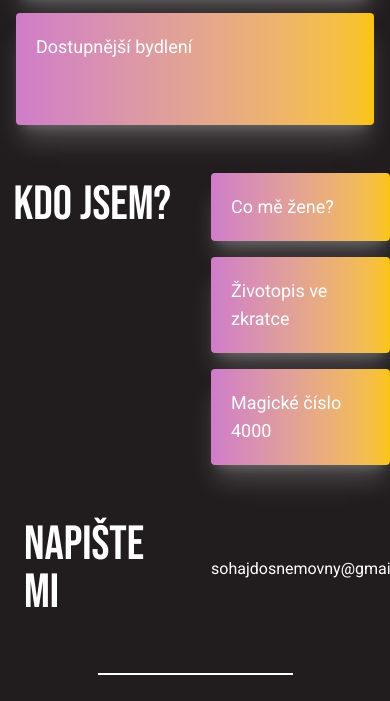
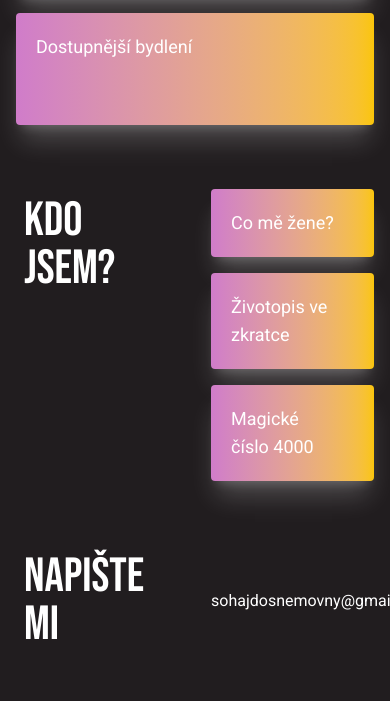
Before and after one commit to pavlinaroznik/jan-marek, a website built with Vite: page index.html in a window 390 px wide. Shown: the part 2110-2811 px from the top of the page. Built offline with nearby package versions, Linux system fonts and the light colour scheme.

Commit message:
screen sizing faq

```diff
--- a/index.html
+++ b/index.html
@@ -76,11 +76,11 @@
         </div>
       </button>
     </div>
-      <div id="faq" class="grid grid-cols-2 items-start w-full gap-8 my-8">
+      <div id="faq" class="grid grid-cols-2 items-start w-full gap-8 my-8 p-4 lg:p-0">
         <h3 class="font-bebas-neue text-5xl justify-self-end p-2">
           KDO JSEM?
         </h3>
-        <div id="drop-down" class="flex flex-col gap-4 text-left w-full max-w-52 justify-self-start font-roboto md:max-w-5/6 lg:max-w-5/6">
+        <div id="drop-down" class="flex flex-col gap-4 text-left w-full justify-self-start font-roboto md:max-w-full lg:max-w-5/6">
           <button class="dropdown-header w-full text-left pt-5 pl-5 pr-10 pb-5 text-lg hover:cursor-pointer dropdown-item rounded-sm shadow-xl shadow-white/20 bg-gradient-to-r from-tertiary to-secondary">
               Co mě žene?
             <div class="dropdown-content overflow-hidden max-h-0 transition-all duration-500 ease-in-out pr-10 text-base">
```
